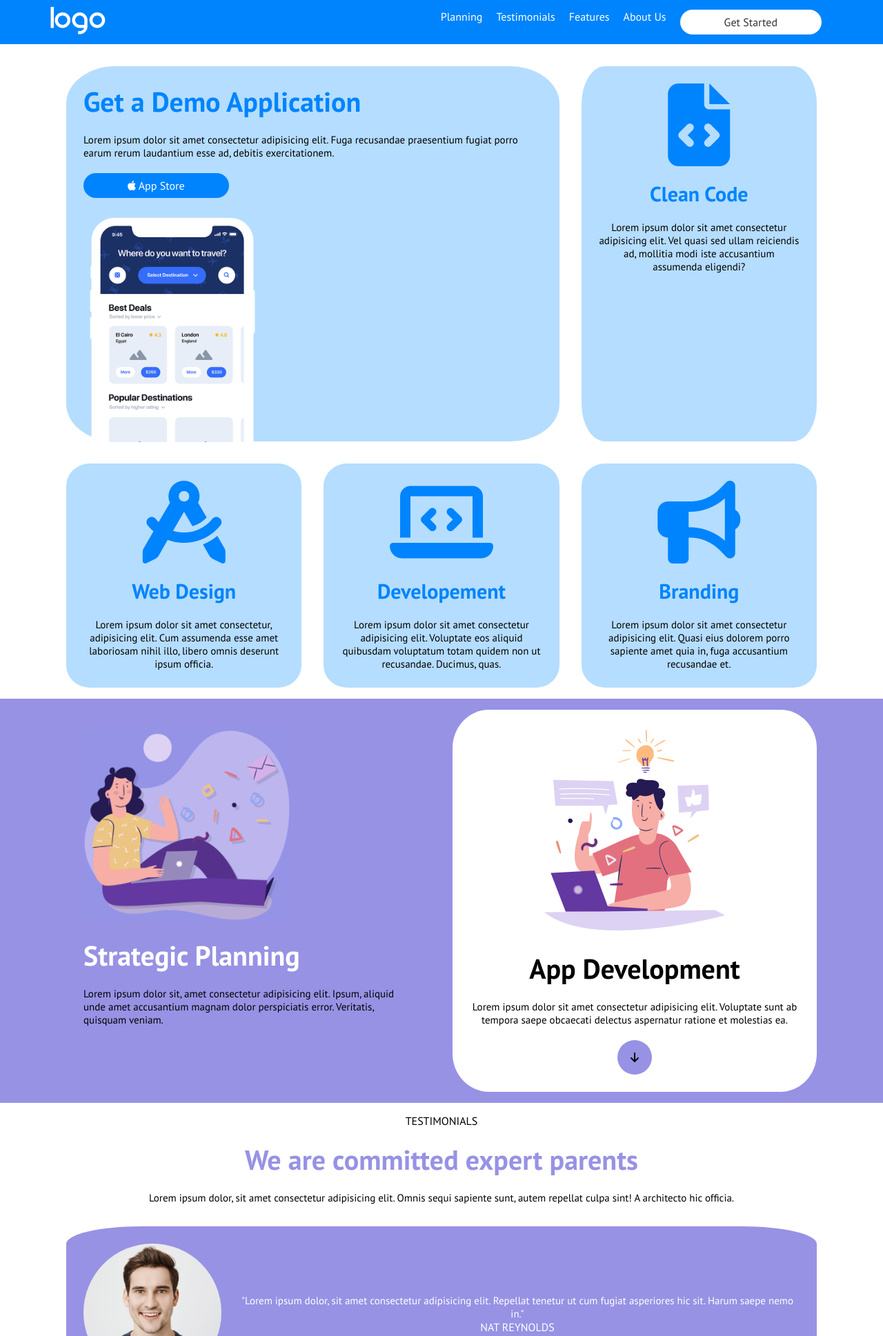
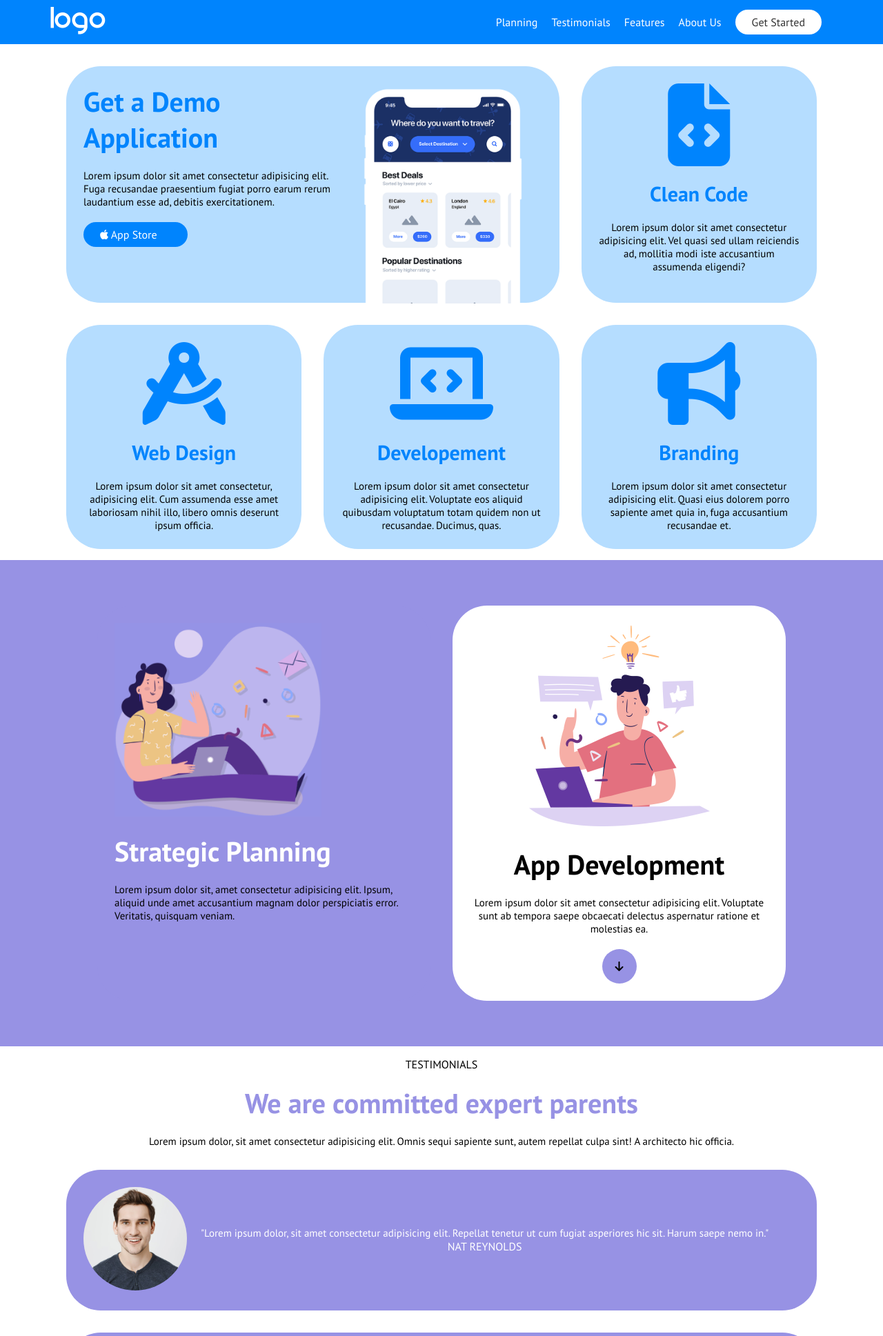
Before and after one commit to antden99/htmlcss-responsive-layout, a plain HTML site: page index.html in a window 1280 px wide. Shown: the top 1937 px of the page at 69% size. Drawn offline with Linux system fonts and the light colour scheme.

Commit message:
add changes in section_demo
ho aggiunto il cambio di direzione nella prima colonna

```diff
--- a/assets/style.css
+++ b/assets/style.css
@@ -50,7 +50,7 @@ a {
 
 .btn {
     background-color: var(--blue-color);
-    padding: 0.5rem 4rem;
+    padding: 0.5rem 1.5rem;
     border-radius: 20px;
     color: white;
     display: block;
@@ -80,6 +80,7 @@ a {
 
 .space {
     justify-content: space-between;
+
 }
 
 .transparent {
@@ -129,13 +130,23 @@ a {
 .card {
     background-color: var(--light-blue-color);
     padding: 25px;
-    border-radius: 10%;
+    border-radius: 50px;
     height: 100%;
 }
 
 .negative_bot {
     margin-bottom: -30px;
     max-width: 2500px;
+}
+
+.row.distance {
+    list-style: none;
+}
+
+.img_square {
+    width: 150px;
+    aspect-ratio: 1;
+    object-fit: cover;
 }
 
 .border {
@@ -197,6 +208,10 @@ a {
     align-items: start;
 }
 
+.row.distance {
+    align-items: center;
+}
+
 /*MEDIA TYPES*/
 
 @media screen and (min-width:768px) {
@@ -216,14 +231,12 @@ a {
         margin-left: -20px;
     }
 
-    .text_tab{
+    .text_tab {
         text-align: left;
         align-items: start;
     }
 
-    .direction{
-        flex-direction: row;
-    }
+
 }
 
 @media screen and (min-width:992px) {
@@ -243,14 +256,26 @@ a {
         display: block;
     }
 
+    .direction {
+        flex-direction: row;
+    }
+
+    .item1 {
+        width: 60%;
+
+    }
+
+    .item2 {
+        width: 40%;
+
+    }
+    .negative_bot{
+        padding-bottom: 0;
+    }
+    #section_about_us{
+        padding: 50px;
+    }
+    #section_strategic{
+        padding: 50px;
+    }
 }
-
-.row.distance {
-    list-style: none;
-}
-
-.img_square {
-    width: 200px;
-    aspect-ratio: 1;
-    object-fit: cover;
-}
--- a/index.html
+++ b/index.html
@@ -37,19 +37,25 @@
             <div class="container">
                 <div class="row">
                     <div class="col-12 col-tablet-8">
-                        <div class="card flex flex_column distance text_tab">
+                        <div class="card flex flex_column distance text_tab direction">
+                            <div class="flex flex_column distance text_tab item1">
                                 <div class="color_blue">
                                     <h2>Get a Demo Application</h2>
                                 </div>
                                 <div>
-                                <p>Lorem ipsum dolor sit amet consectetur adipisicing elit. Fuga recusandae praesentium
+                                    <p>Lorem ipsum dolor sit amet consectetur adipisicing elit. Fuga recusandae
+                                        praesentium
                                         fugiat porro earum rerum laudantium esse ad, debitis exercitationem.</p>
                                 </div>
-                            <div>
+                                <div class="item2">
                                     <a href="#" class="btn"><i class="fa-brands fa-apple"></i> App Store</a>
                                 </div>
+
+                            </div>
+                            <div>
                                 <div class="negative_bot">
                                     <img src="./assets/img/phone.png" alt="">
+                                </div>
                             </div>
                         </div>
                     </div>
@@ -212,7 +218,7 @@
                                     tenetur ut cum fugiat
                                     asperiores hic sit. Harum saepe nemo in."
                                 </p>
-                                <div >BOB ROBERTS</div>
+                                <div>BOB ROBERTS</div>
                             </div>
 
                         </div>
@@ -386,6 +392,11 @@
                                     Suscipit
                                     vitae
                                     obcaecati consequatur ab reiciendis deleniti unde doloribus autem.
+                                    Lorem ipsum dolor sit amet consectetur, adipisicing elit. Earum deserunt vero
+                                    laudantium accusantium aliquam totam officiis explicabo delectus harum placeat.
+                                    Aliquam doloribus quasi esse nam magni perferendis neque laborum hic unde
+                                    necessitatibus quam vitae, fuga nostrum iste culpa, quia obcaecati earum voluptatum
+                                    architecto, odio sit exercitationem dicta. Recusandae, corporis voluptatem?
                                 </p>
                             </div>
                         </div>
```
Lines whose indentation alone changed are shown as unchanged.
